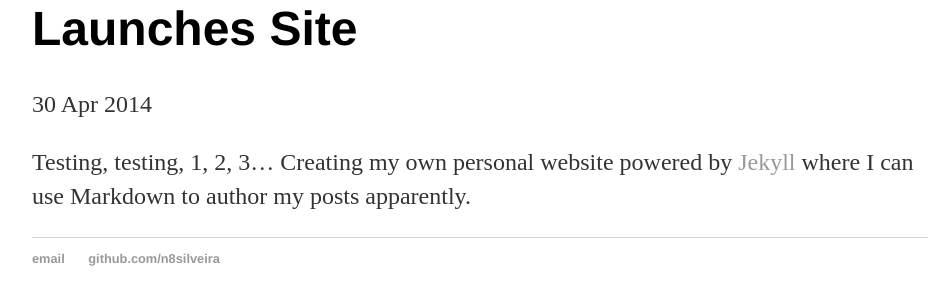
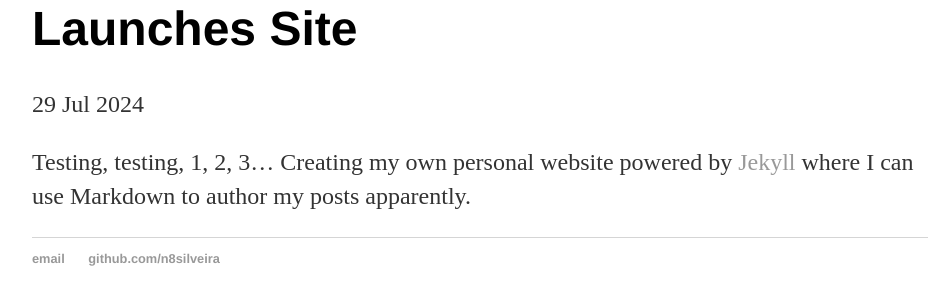
Before and after one commit to n8silveira/n8silveira.github.io, a Jekyll site: the page built from _posts/2024-07-29-nathaniel-silveira-site-launched.md, in a window 1280 px wide. Shown: the part 164-450 px from the top of the page, without its empty margins (160-1105 px from the left). Built offline with Jekyll 4.4.1, drawn with Linux system fonts in a browser that asks for light colours.

Commit message:
Update 2024-07-29-nathaniel-silveira-site-launched.md

```diff
--- a/_posts/2024-07-29-nathaniel-silveira-site-launched.md
+++ b/_posts/2024-07-29-nathaniel-silveira-site-launched.md
@@ -1,7 +1,7 @@
 ---
 layout: post
 title: "Nathaniel Silveira, Famous YouTuber, Launches Site"
-date: 2014-04-30
+date: 2024-07-29
 ---
 
 Testing, testing, 1, 2, 3...
```
